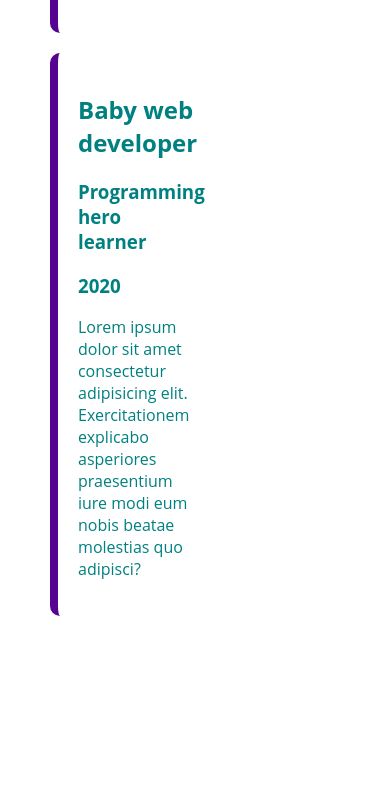
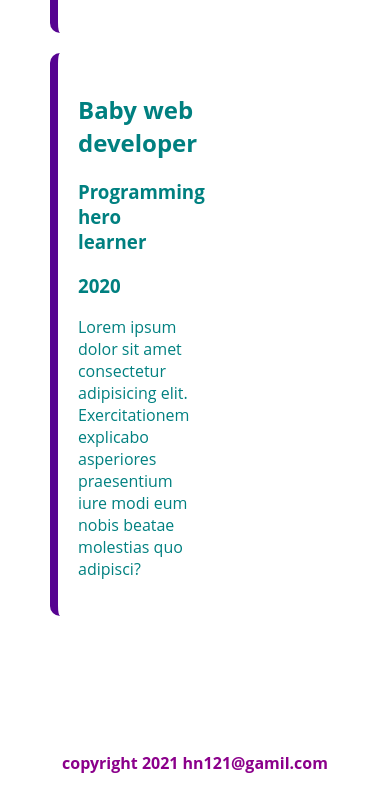
Before and after one commit to Habibullah6/portfolio-one, a plain HTML site: page index.html in a window 390 px wide. Shown: the part 2908-3703 px from the top of the page. Before the commit the page ends 3524 px from the top, so only its background shows below. Drawn offline with Linux system fonts and the light colour scheme.

Commit message:
add footer

```diff
--- a/index.html
+++ b/index.html
@@ -65,6 +65,8 @@
            </div>
 
      </section>
-
+   <footer>
+      <h4>copyright 2021 hn121@gamil.com</h4>
+   </footer>
 </body>
 </html>
--- a/style.css
+++ b/style.css
@@ -75,6 +75,11 @@ section{
     background-position: left;
 }
 
+footer{
+    text-align: center;
+    color: brown;
+
+}
 
 
 
@@ -109,4 +114,9 @@ section{
    .single-experience{
        box-shadow: none;
    }
+
+   footer{
+       margin-top: 800px;
+       color: darkmagenta;
+   }
 }
```
